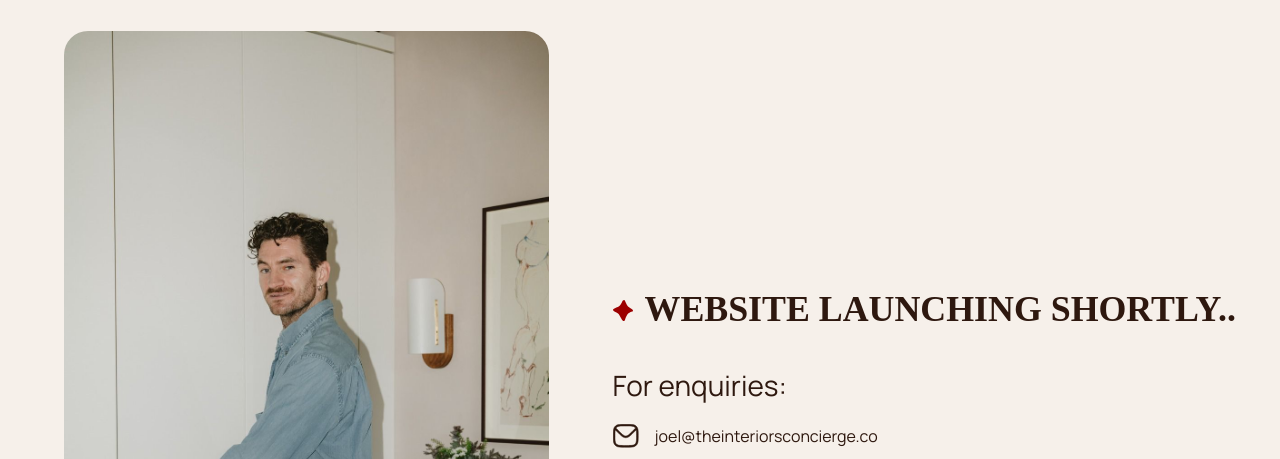
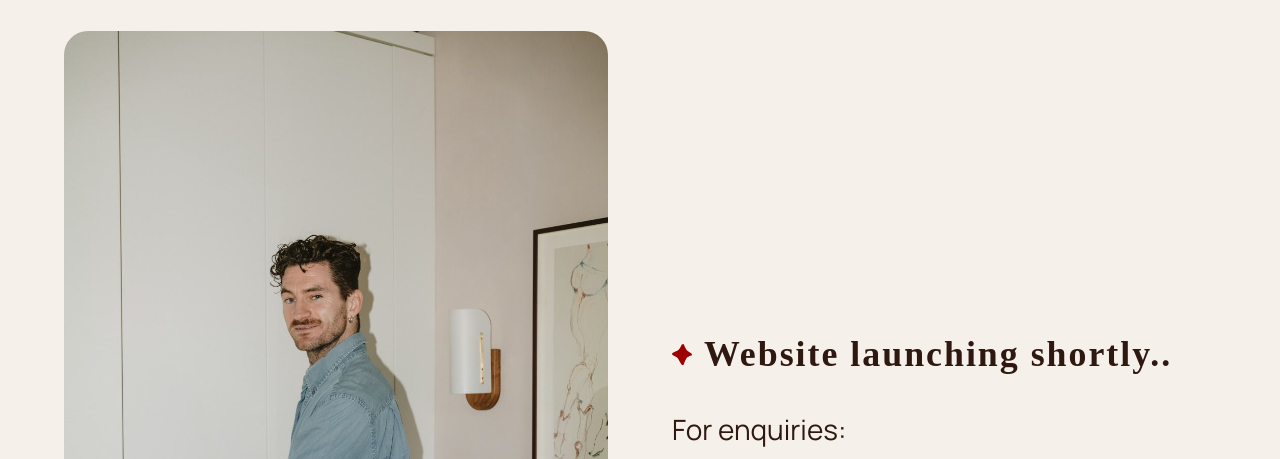
Before and after one commit to cosmonautkc/the-interiors-concierge, a plain HTML site: page index.html in a window 1280 px wide. Shown: the part 103-562 px from the top of the page. Drawn offline with Linux system fonts and the light colour scheme; a web font is replaced by a local one.

Commit message:
adjust h1 typography styles

```diff
--- a/style.css
+++ b/style.css
@@ -97,7 +97,7 @@ main {
   font-size: clamp(1.25rem, 2.8vw, 2.25rem);
   font-weight: 600;
   white-space: nowrap;
-  text-transform: uppercase;
+  letter-spacing: 2px;
 }
 
 h2 {
```
